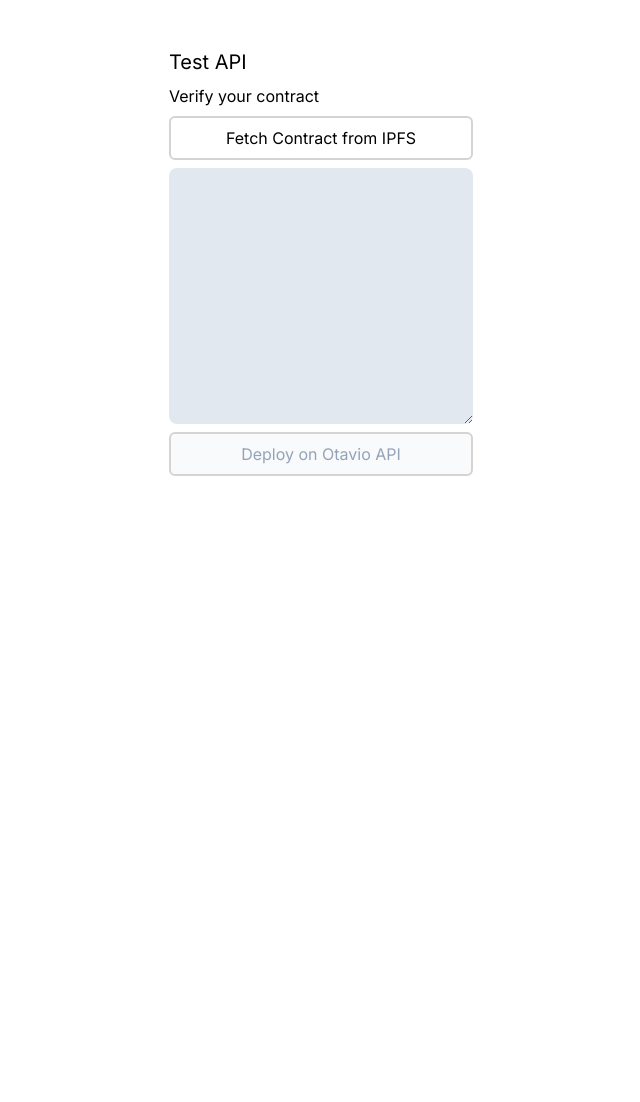
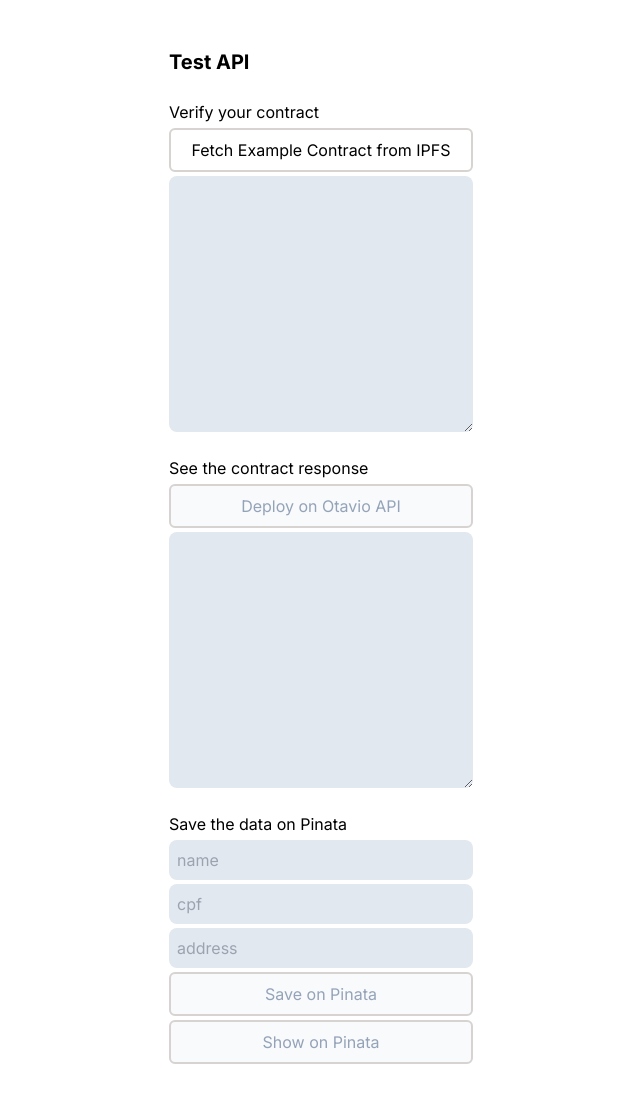
Before and after one commit to gustavokuhl/de-registry-front-test, a Next.js app: page / in a window 1280 px wide. Shown: the top 1102 px of the page, without its empty margins (319-959 px from the left). Before the commit the page ends 800 px from the top, so only its background shows below. Built offline with nearby package versions, Linux system fonts and the light colour scheme.

Commit message:
feat: add save data on pinata button

```diff
--- /dev/null
+++ b/src/app/api/pinata/route.ts
@@ -0,0 +1,11 @@
+import pinata from "@/app/lib/pinata-client"
+
+export async function POST(request: Request) {
+  try {
+    const data = await request.json()
+    const res = await pinata.pinJSONToIPFS(data)
+    return Response.json(res)
+  } catch (err) {
+    console.error(err)
+  }
+}
--- a/src/app/api/route.ts
+++ b/src/app/api/route.ts
@@ -1,5 +1,7 @@
 export async function POST(request: Request) {
   const data = await request.json()
+
+  console.log(data)
 
   const resDeploy = await fetch(
     "https://deploycontractapi.fly.dev/compileAndDeploy",
--- a/src/components/button.tsx
+++ b/src/components/button.tsx
@@ -6,7 +6,7 @@ function Button({
 }: Readonly<{
   children: React.ReactNode
   className?: string
-  onClick?: () => {}
+  onClick?: () => void
   disabled?: boolean
 }>) {
   return (
--- a/src/components/deploy.tsx
+++ b/src/components/deploy.tsx
@@ -1,15 +1,27 @@
 "use client"
 
-import { useEffect, useState } from "react"
+import { useState } from "react"
 import Button from "./button"
 
 function Deploy() {
   const [code, setCode] = useState("")
   const [result, setResult] = useState<any>()
-  useEffect(() => {
-    console.log("result")
-    console.log(result)
-  }, [result])
+  const [deploying, setDeploying] = useState<boolean>(false)
+  const [pinataAddress, setPinataAddress] = useState<string>("")
+  const [data, setData] = useState<{
+    address: string
+    name: string
+    cpf: string
+  }>({
+    address: "",
+    name: "",
+    cpf: "",
+  })
+
+  function handleInputChange(e: React.ChangeEvent<HTMLInputElement>) {
+    console.log([e.target.name], e.target.value)
+    setData((data) => ({ ...data, [e.target.name]: e.target.value }))
+  }
 
   async function fetchContract() {
     const response = await fetch("/api/contracts", { method: "POST" })
@@ -18,7 +30,20 @@ function Deploy() {
     setCode(json.code)
   }
 
+  async function saveOnPinata() {
+    const response = await fetch("/api/pinata", {
+      method: "POST",
+      headers: {
+        "Content-type": "application/json",
+      },
+      body: JSON.stringify(data),
+    })
+    const json = await response.json()
+    setPinataAddress(json.IpfsHash)
+  }
+
   async function deployCode() {
+    setDeploying(true)
     const resDeploy = await fetch("/api", {
       method: "POST",
       headers: {
@@ -26,33 +51,82 @@ function Deploy() {
       },
       body: JSON.stringify({ solidityCode: code }),
     })
+
+    const json = await resDeploy.json()
+
     console.log(resDeploy)
-    setResult(JSON.stringify(await resDeploy.json(), null, 2))
+    setResult(JSON.stringify(json, null, 2))
+    setData((data) => ({ ...data, address: json.contractAddress }))
+    setDeploying(false)
   }
 
   return (
-    <div className="flex flex-col gap-2">
-      <h1 className="text-xl">Test API</h1>
+    <div className="flex flex-col gap-6">
+      <h1 className="text-xl font-bold">Test API</h1>
+      <div className="flex flex-col gap-1">
         <p>Verify your contract</p>
-      <Button onClick={fetchContract}>Fetch Contract from IPFS</Button>
+        <Button onClick={fetchContract}>
+          Fetch Example Contract from IPFS
+        </Button>
         <textarea
           className="min-h-64 bg-slate-200 rounded-lg p-4"
           readOnly
           value={code}
         />
+      </div>
+      <div className="flex flex-col gap-1">
+        <p>See the contract response</p>
         <Button disabled={code === ""} className="" onClick={deployCode}>
-        Deploy on Otavio API
+          {deploying ? "Deploying..." : "Deploy on Otavio API"}
         </Button>
-      {result ? (
-        <>
-          <p>See the contract response</p>
         <textarea
           readOnly
           value={result}
           className="min-h-64 bg-slate-200 rounded-lg p-4"
         />
-        </>
-      ) : null}
+      </div>
+      <div className="flex flex-col gap-1">
+        <p>Save the data on Pinata</p>
+        <input
+          onChange={handleInputChange}
+          className="bg-slate-200 rounded-lg p-2"
+          type="text"
+          placeholder="name"
+          name="name"
+        />
+        <input
+          onChange={handleInputChange}
+          className="bg-slate-200 rounded-lg p-2"
+          type="text"
+          placeholder="cpf"
+          name="cpf"
+        />
+        <input
+          onChange={handleInputChange}
+          className="bg-slate-200 rounded-lg p-2"
+          type="text"
+          value={data.address}
+          placeholder="address"
+          name="address"
+          readOnly
+          disabled
+        />
+        <Button disabled={code === ""} onClick={saveOnPinata}>
+          Save on Pinata
+        </Button>
+        <Button
+          disabled={pinataAddress === ""}
+          onClick={() =>
+            window.open(
+              "https://gateway.ipfs.io/ipfs/" + pinataAddress,
+              "_blank",
+              "noopener"
+            )
+          }
+        >
+          Show on Pinata
+        </Button>
+      </div>
     </div>
   )
 }
```
Lines whose indentation alone changed are shown as unchanged.
